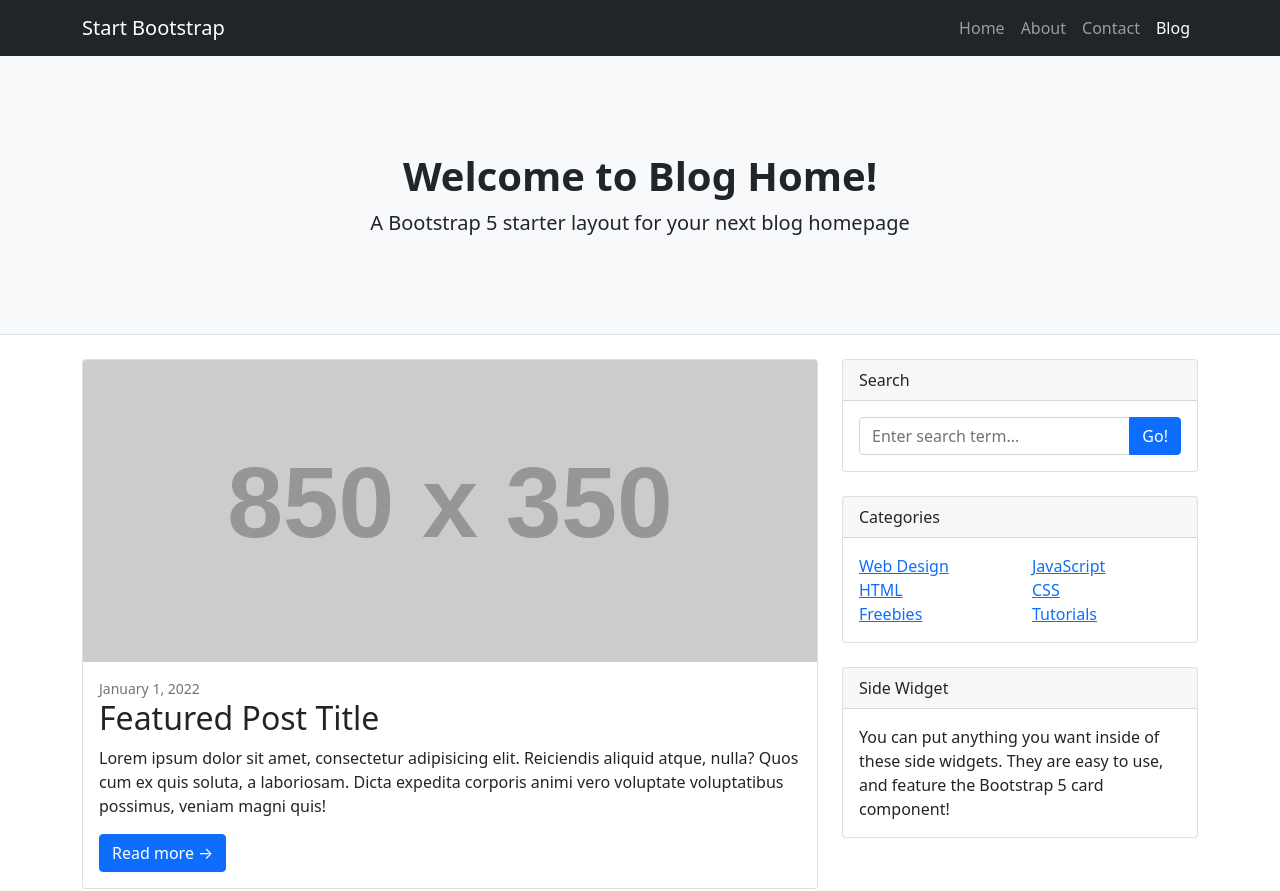
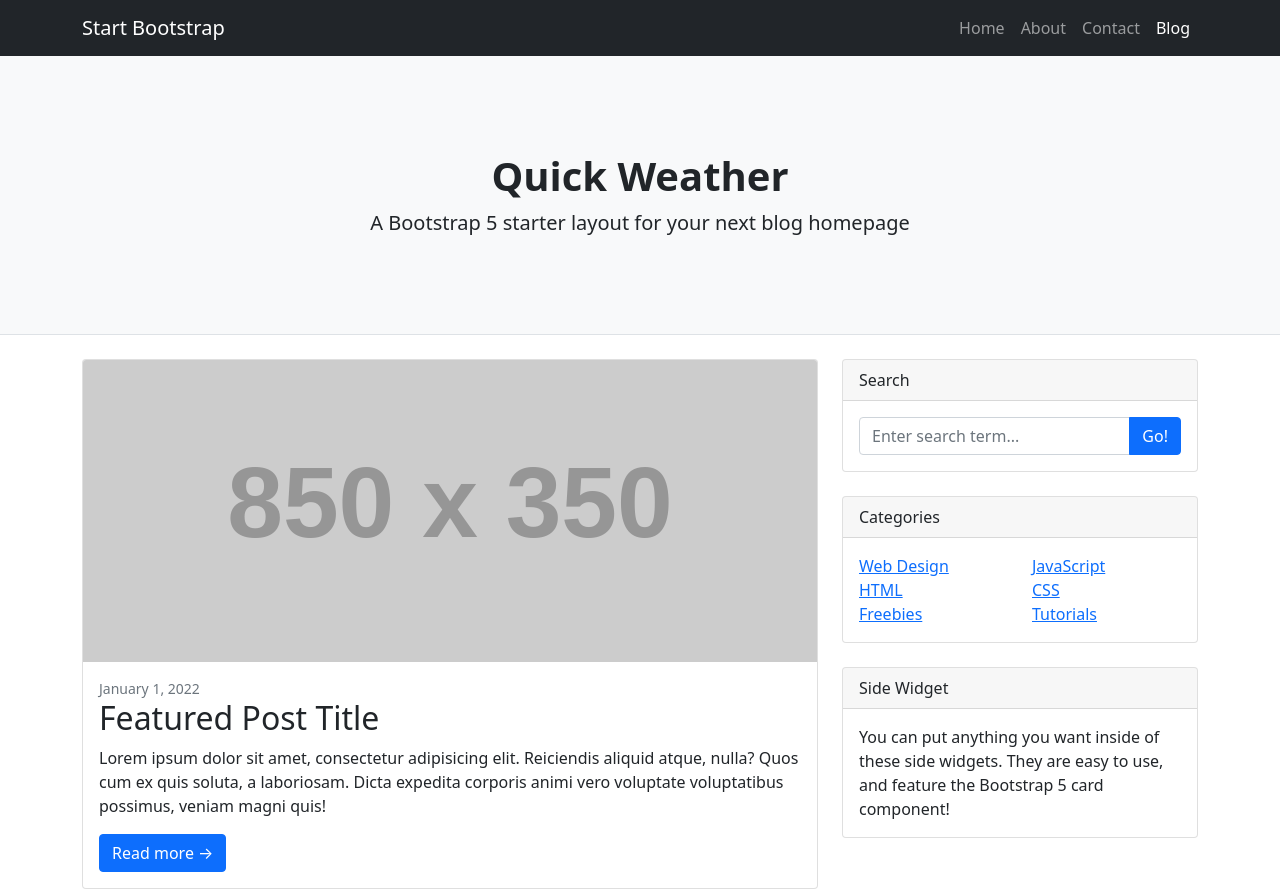
Before and after one commit to Aivansky/WeatherTest.github.io, a plain HTML site: page index.html in a window 1280 px wide. Shown: the top 891 px of the page. Drawn offline with nearby package versions, Linux system fonts and the light colour scheme; placeholder pictures from the web are drawn by us.

Commit message:
Update index.html

```diff
--- a/index.html
+++ b/index.html
@@ -31,7 +31,7 @@
         <header class="py-5 bg-light border-bottom mb-4">
             <div class="container">
                 <div class="text-center my-5">
-                    <h1 class="fw-bolder">Welcome to Blog Home!</h1>
+                    <h1 class="fw-bolder">Quick Weather</h1>
                     <p class="lead mb-0">A Bootstrap 5 starter layout for your next blog homepage</p>
                 </div>
             </div>
```
